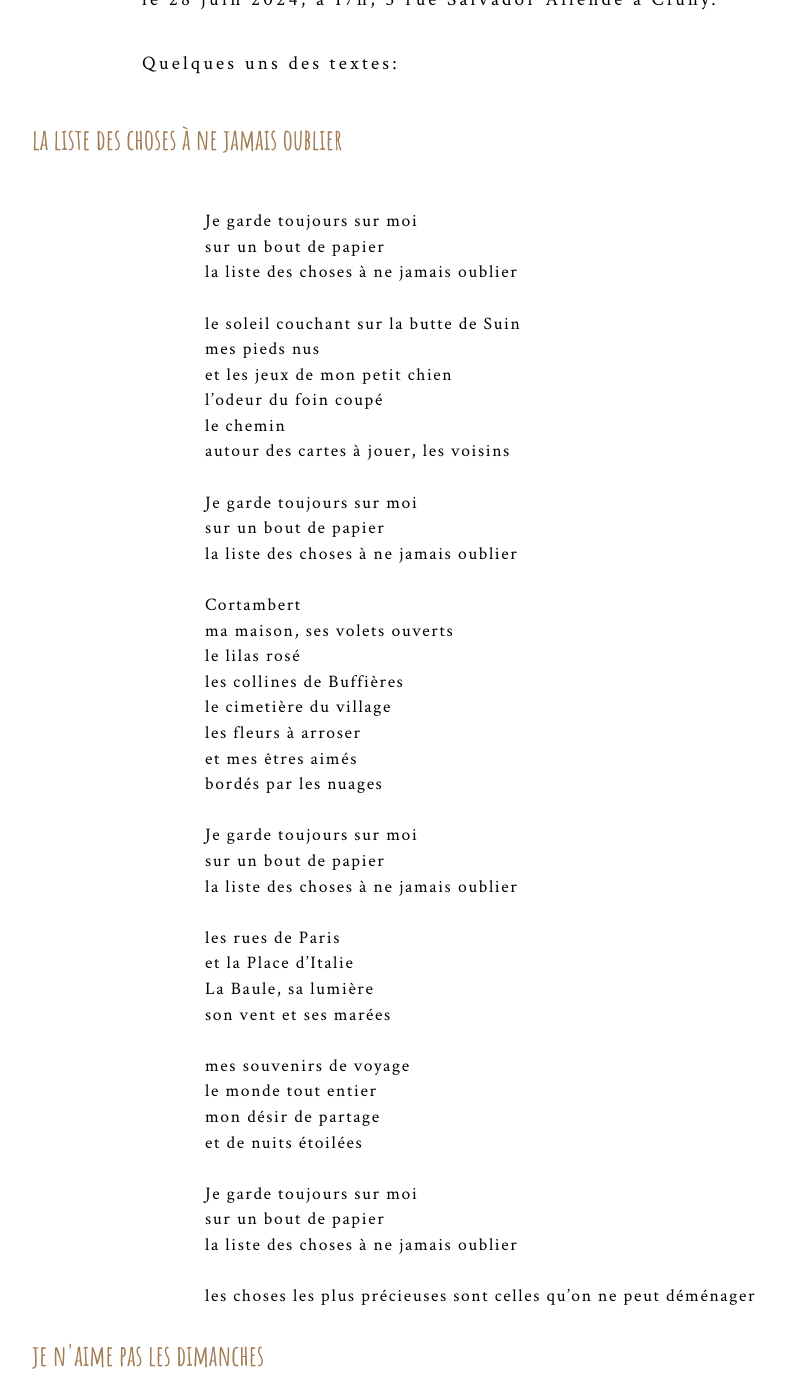
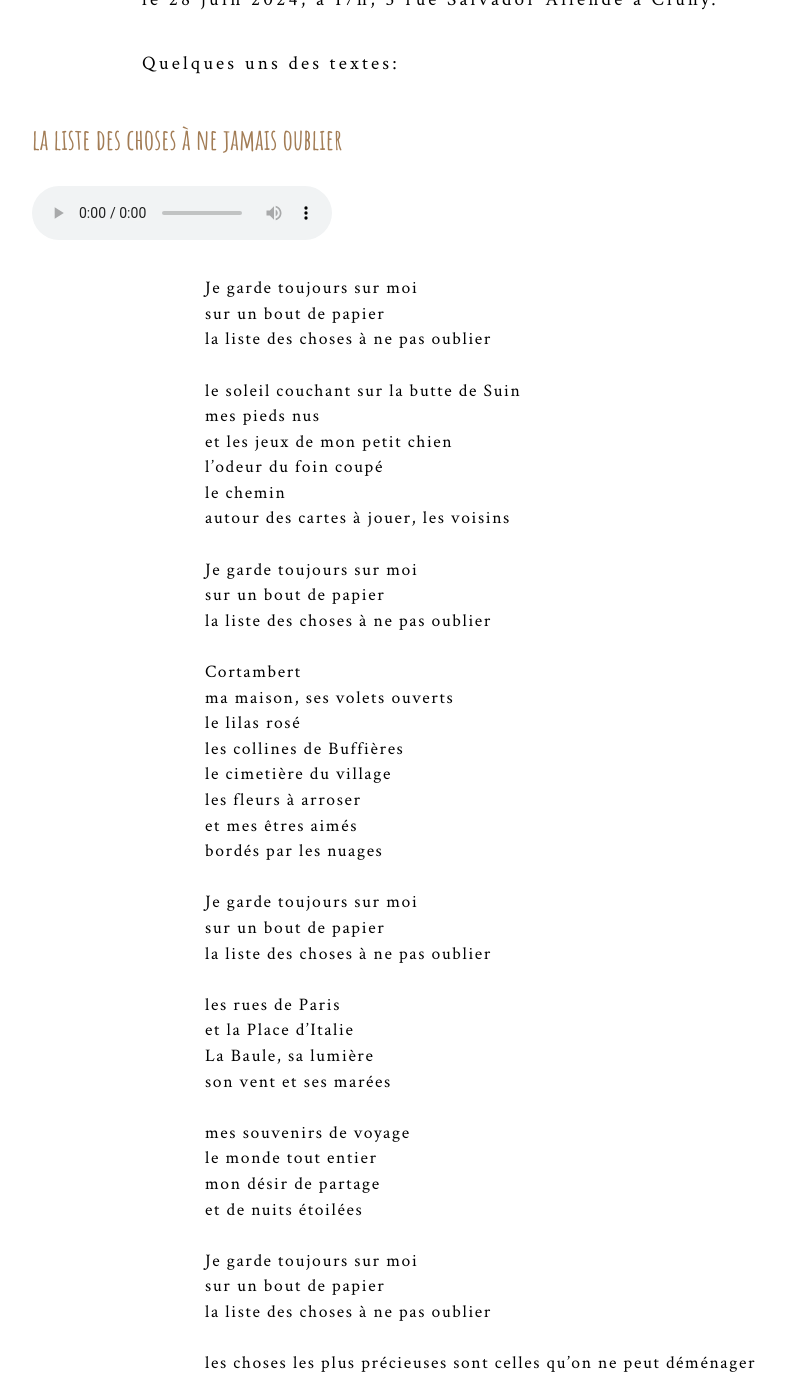
Before and after one commit to leshnik/revertouthaut, a Jekyll site: the page built from chansons-de-mes-quatre-saisons.md, in a window 1280 px wide and 1400 px high, scrolled down 835 px. Shown: the whole window, without its empty margins (138-924 px from the left). Built offline with Jekyll 4.4.1, drawn with Linux system fonts in a browser that asks for light colours.

Commit message:
journal + chansons de mes 4 saisons add audio

```diff
--- a/chansons-de-mes-quatre-saisons.md
+++ b/chansons-de-mes-quatre-saisons.md
@@ -15,10 +15,11 @@ L’objectif était de pouvoir, par le jeu des mots et des rimes, et par des éc
 <p class="intro-text">Quelques uns des textes: </p>
 
 <h3>la liste des choses à ne jamais oublier</h3>
+<audio controls src="https://rth8.b-cdn.net/la%20liste%20des%20choses%20a%CC%80%20ne%20pas%20oublier.m4a"></audio>
 <p class="quote">
 Je garde toujours sur moi <br>
 sur un bout de papier <br>
-la liste des choses à ne jamais oublier<br>
+la liste des choses à ne pas oublier<br>
  <br>
 le soleil couchant sur la butte de Suin<br>
 mes pieds nus<br>
@@ -29,7 +30,7 @@ autour des cartes à jouer, les voisins<br>
  <br>
 Je garde toujours sur moi <br>
 sur un bout de papier <br>
-la liste des choses à ne jamais oublier<br>
+la liste des choses à ne pas oublier<br>
  <br>
 Cortambert<br>
 ma maison, ses volets ouverts<br>
@@ -42,7 +43,7 @@ bordés par les nuages<br>
  <br>
 Je garde toujours sur moi <br>
 sur un bout de papier <br>
-la liste des choses à ne jamais oublier<br>
+la liste des choses à ne pas oublier<br>
  <br>
 les rues de Paris<br>
 et la Place d’Italie<br>
@@ -56,11 +57,12 @@ et de nuits étoilées<br>
  <br>
 Je garde toujours sur moi <br>
 sur un bout de papier <br>
-la liste des choses à ne jamais oublier<br>
+la liste des choses à ne pas oublier<br>
  <br>
 les choses les plus précieuses sont celles qu’on ne peut déménager <br>
 
 <h3>je n'aime pas les dimanches</h3>
+<audio controls src="https://rth8.b-cdn.net/je%20n'aime%20pas%20les%20dimanches.m4a"></audio>
 <p class="quote">je n’aime pas les dimanches<br>
 ni les vacances d’été<br>
 j’n’aime pas les jours fériés<br>
```
Also changed, not shown: journal-de-bord.md (+5 -0 lines).
